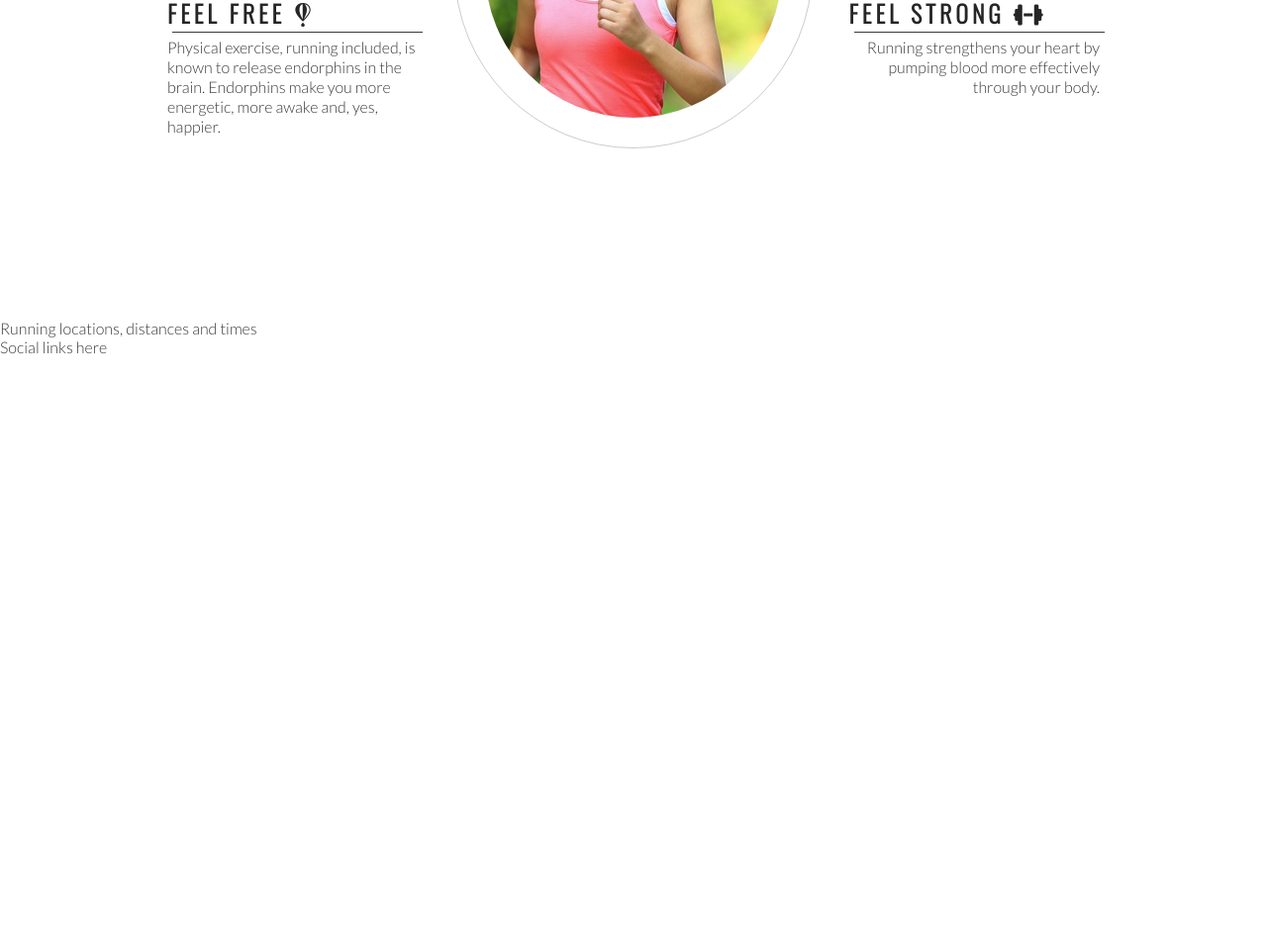
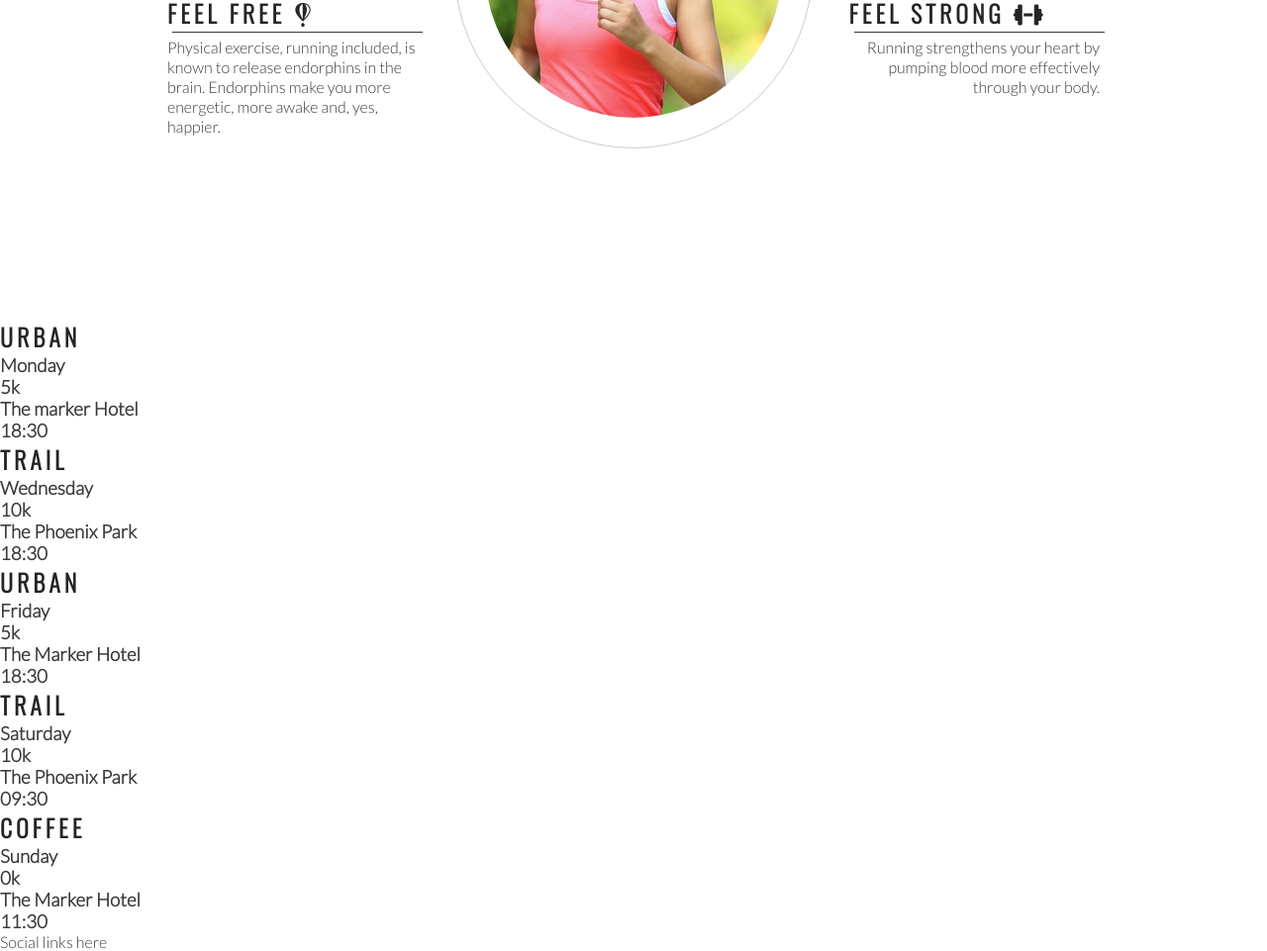
Before and after one commit to Dominikwigh/Love-running, a plain HTML site: page index.html in a window 1280 px wide. Shown: the part 953-1914 px from the top of the page at 99% size. Before the commit the page ends 1313 px from the top, so only its background shows below. Drawn offline with nearby package versions, Linux system fonts and the light colour scheme.

Commit message:
add meetup time

```diff
--- a/index.html
+++ b/index.html
@@ -76,7 +76,48 @@
          </div>
     </section>
     <section>
-        Running locations, distances and times
+       <div>
+<h2>Urban</h2>
+<h3>Monday</h3>
+<h3>5k</h3>
+<h3>The marker Hotel</h3>
+<h3>18:30</h3>
+ </div>
+ <div>
+    <h2>Trail</h2>
+    <h3>Wednesday</h3>
+    <h3>10k</h3>
+    <h3>The Phoenix Park</h3>
+    <h3>18:30</h3>
+
+           </div>
+
+           <div>
+            <h2>Urban</h2>
+            <h3>Friday</h3>
+            <h3>5k</h3>
+            <h3>The Marker Hotel</h3>
+            <h3>18:30</h3>
+
+                   </div>
+
+                   <div>
+                    <h2>Trail</h2>
+                    <h3>Saturday</h3>
+                    <h3>10k</h3>
+                    <h3>The Phoenix Park</h3>
+                    <h3>09:30</h3>
+
+                           </div>
+
+                           <div>
+                            <h2>Coffee</h2>
+                            <h3>Sunday</h3>
+                            <h3>0k</h3>
+                            <h3>The Marker Hotel</h3>
+                            <h3>11:30</h3>
+
+                                   </div>
     </section>
     <footer>
         Social links here
```
